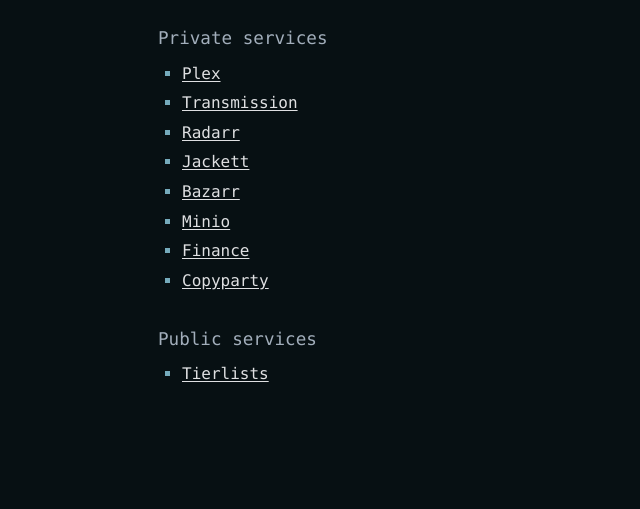
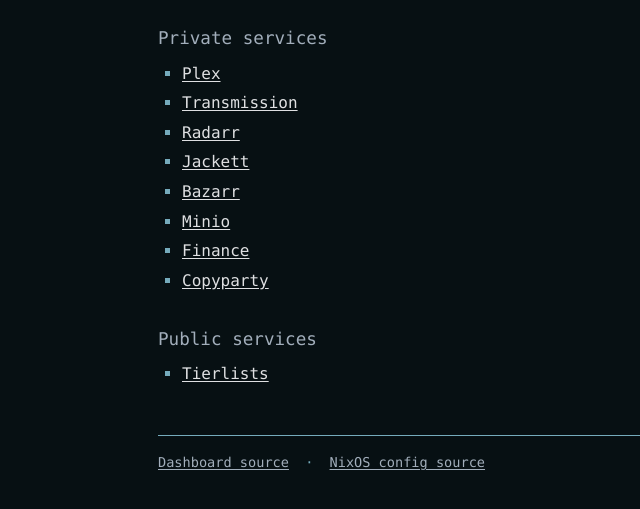
Before and after one commit to RaresGeo/homelab-dashboard, a plain HTML site: page index.html in a window 1280 px wide. Shown: the part 79-588 px from the top of the page, without its empty margins (98-738 px from the left). Drawn offline with Linux system fonts and the light colour scheme.

Commit message:
feat: footer with github links

```diff
--- a/css/style.css
+++ b/css/style.css
@@ -61,3 +61,20 @@
 a:hover {
     color: var(--turquoise-surf);
 }
+
+footer {
+    margin-top: 3rem;
+    padding-top: 1rem;
+    border-top: 1px solid var(--pacific-blue);
+    font-size: 0.85rem;
+    color: var(--cool-steel);
+}
+
+footer a {
+    color: var(--cool-steel);
+}
+
+footer span {
+    margin: 0 0.5rem;
+    color: var(--pacific-blue);
+}
--- a/index.html
+++ b/index.html
@@ -22,6 +22,12 @@
             <h2>Public services</h2>
             <ul id="public-services"></ul>
         </section>
+
+        <footer>
+            <a href="https://github.com/RaresGeo/homelab-dashboard">Dashboard source</a>
+            <span aria-hidden="true">·</span>
+            <a href="https://github.com/RaresGeo/nixos-homelab">NixOS config source</a>
+        </footer>
     </main>
     <script src="index.js"></script>
 </body>
```
